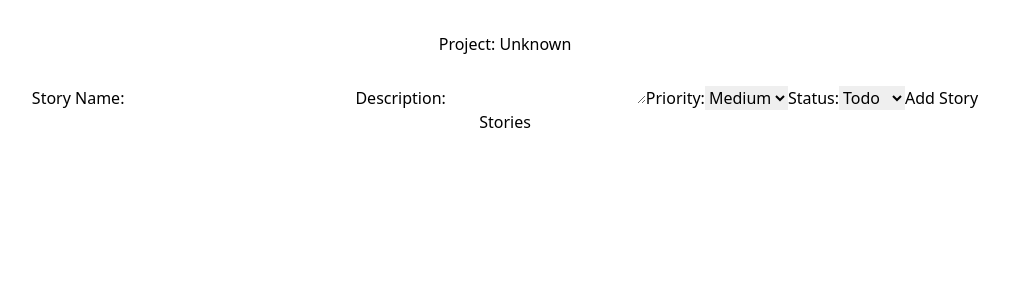
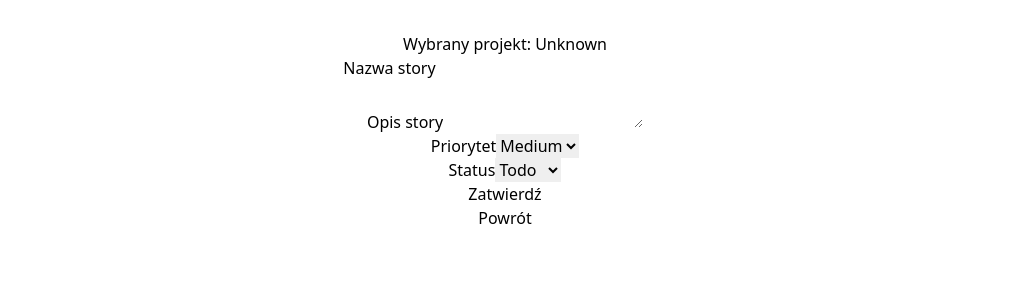
Before and after one commit to MaksymilianDabrowski/ManageMe, a React (Vite) app: page /projects/1/story in a window 1280 px wide. Shown: the top 300 px of the page, without its empty margins (135-1144 px from the left). Built offline with nearby package versions, Linux system fonts and the light colour scheme.

Commit message:
Stories front concept

```diff
--- a/src/pages/AddStory.tsx
+++ b/src/pages/AddStory.tsx
@@ -1,5 +1,5 @@
 import React, { useEffect, useState } from "react";
-import { useNavigate, useParams } from "react-router-dom";
+import { Link, useNavigate, useParams } from "react-router-dom";
 import { Story } from "../models/StoryModel";
 import { ProjectService } from "../services/ProjectService";
 import { LocalStorageRepository } from "../api/ApiService";
@@ -91,66 +91,118 @@ export default function AddStory() {
   };
 
   return (
-    <div>
-      <h2>Project: {projectName}</h2>
+    <>
+      <div className="w-full m-auto justify-center items-center py-12">
         <form onSubmit={handleCreateOrUpdateStory}>
-        <label>
-          Story Name:
+          <h1 className="text-4xl font-bold text-center text-[#2c2c2c] mb-8">
+            Wybrany projekt: {projectName}
+          </h1>
+          <div className="lg:w-1/2 md:w-2/3 mx-auto">
+            <div className="flex flex-wrap m-2">
+              <div className="p-2 w-full">
+                <div className="relative">
+                  <label className="leading-7 text-sm text-[#3d3d3d]">
+                    Nazwa story
+                  </label>
                   <input
-            type="text"
+                    name="Name"
+                    autoComplete="off"
                     value={storyName}
                     onChange={(e) => setStoryName(e.target.value)}
+                    required
+                    className="w-full bg-gray-100 bg-opacity-50 rounded border border-gray-300 focus:border-indigo-500 focus:bg-white focus:ring-2 focus:ring-indigo-200 text-base outline-none text-gray-700 py-1 px-3 leading-8 transition-colors duration-200 ease-in-out"
                   />
+                </div>
+              </div>
+              <div className="p-2 w-full">
+                <div className="relative">
+                  <label className="leading-7 text-sm text-[#3d3d3d]">
+                    Opis story
                   </label>
-        <label>
-          Description:
                   <textarea
+                    name="Desc"
+                    autoComplete="off"
                     value={storyDesc}
                     onChange={(e) => setStoryDesc(e.target.value)}
+                    required
+                    className="w-full bg-gray-100 bg-opacity-50 rounded border border-gray-300 focus:border-indigo-500 focus:bg-white focus:ring-2 focus:ring-indigo-200 h-32 text-base outline-none text-gray-700 py-1 px-3 resize-none leading-6 transition-colors duration-200 ease-in-out"
                   />
+                </div>
+              </div>
+              <div className="p-2 w-full">
+                <div className="relative">
+                  <label className="leading-7 text-sm text-[#3d3d3d]">
+                    Priorytet
                   </label>
-        <label>
-          Priority:
                   <select
                     value={storyPriority}
-            onChange={(e) => setStoryPriority(e.target.value as "Low" | "Medium" | "High")}
+                    onChange={(e) => setStoryStatus(e.target.value as "Todo" | "Doing" | "Done")}
+                    className="w-full text-center bg-gray-100 bg-opacity-50 rounded border border-gray-300 focus:border-indigo-500 focus:bg-white focus:ring-2 focus:ring-indigo-200 text-base outline-none text-gray-700 py-1 px-3 leading-8 transition-colors duration-200 ease-in-out"
+
                   >
-            <option value="Low">Low</option>
+                    <option value="Low" className="text-center">Low</option>
                     <option value="Medium">Medium</option>
                     <option value="High">High</option>
                   </select>
+                </div>
+              </div>
+              <div className="p-2 w-full">
+                <div className="relative">
+                  <label className="leading-7 text-sm text-[#3d3d3d]">
+                    Status
                   </label>
-        <label>
-          Status:
                   <select
                     value={storyStatus}
                     onChange={(e) => setStoryStatus(e.target.value as "Todo" | "Doing" | "Done")}
+                    className="w-full text-center bg-gray-100 bg-opacity-50 rounded border border-gray-300 focus:border-indigo-500 focus:bg-white focus:ring-2 focus:ring-indigo-200 text-base outline-none text-gray-700 py-1 px-3 leading-8 transition-colors duration-200 ease-in-out"
+
                   >
                     <option value="Todo">Todo</option>
                     <option value="Doing">Doing</option>
                     <option value="Done">Done</option>
                   </select>
-        </label>
-        <button type="submit">{editStoryId ? "Update Story" : "Add Story"}</button>
+                </div>
+              </div>
+              <div className="p-10 m-8 w-full">
+                <button
+                  type='submit'
+                  className="flex mx-auto text-white bg-[#2c2c2c] border-0 py-2 px-8 focus:outline-none hover:scale-110 ease-in duration-300 rounded-2xl text-lg "
+                >
+                  Zatwierdź
+                </button>
+              </div>
+              <Link
+                to="/"
+                className="flex mx-auto text-white bg-[#2c2c2c] border-0 py-2 px-8 focus:outline-none hover:scale-110 ease-in duration-300 rounded-2xl text-lg mb-16"
+              >Powrót
+              </Link>
+            </div>
+          </div>
         </form>
-
-      <h2>Stories</h2>
         <ul>
           {stories.map((story) => (
-          <li key={story.id}>
-            <div>
-              <strong>{story.name}</strong> - {story.description}
-            </div>
-            <div>Priority: {story.priority}</div>
-            <div>Status: {story.status}</div>
-            <div>
-              <button onClick={() => handleEditStory(story.id)}>Edit</button>
-              <button onClick={() => handleDeleteStory(story.id)}>Delete</button>
-              <button onClick={() => handleOpenStory(story.id)}>Open</button>
-            </div>
+            <li key={story.id}
+              className="text-[#2c2c2c] text-4xl border-4 mb-16 p-6">
+              {story.name} - {story.description} - {storyPriority} - {storyStatus} {/* zaimplemenotwać sortowanie przez status */}
+              <button
+                onClick={() => handleOpenStory(story.id)} // open
+                className="flex mx-auto text-white bg-gray-600 border-0 py-2 px-8 focus:outline-none hover:scale-110 ease-in duration-300 rounded-2xl text-lg mt-4 mb-4">
+                Otwórz story
+              </button>
+              <button
+                onClick={() => handleEditStory(story.id)}
+                className="flex mx-auto text-white bg-yellow-600 border-0 py-2 px-8 focus:outline-none hover:scale-110 ease-in duration-300 rounded-2xl text-lg mt-4 mb-4">
+                Edytuj story
+              </button>
+              <button
+                onClick={() => handleDeleteStory(story.id)}
+                className="flex mx-auto text-white bg-red-600 border-0 py-2 px-8 focus:outline-none hover:scale-110 ease-in duration-300 rounded-2xl text-lg">
+                Usuń story
+              </button>
             </li>
           ))}
         </ul>
       </div>
+    </>
   );
 }
```
Lines whose indentation alone changed are shown as unchanged.
